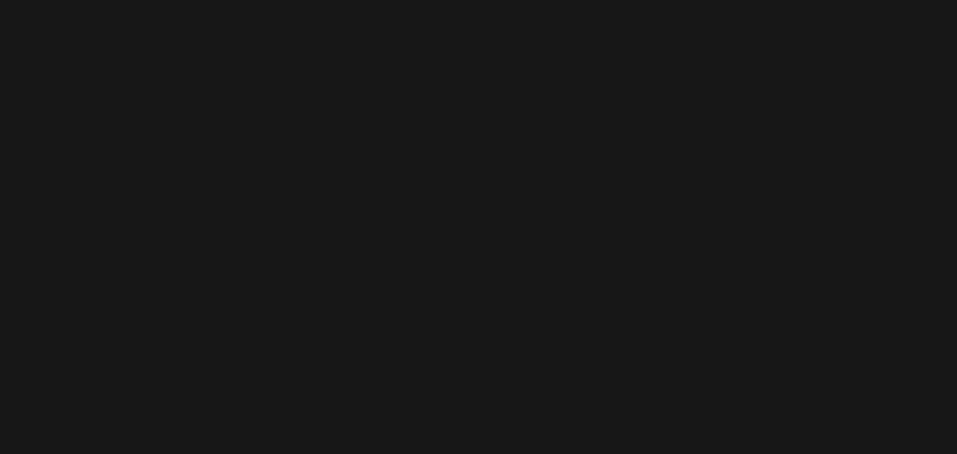
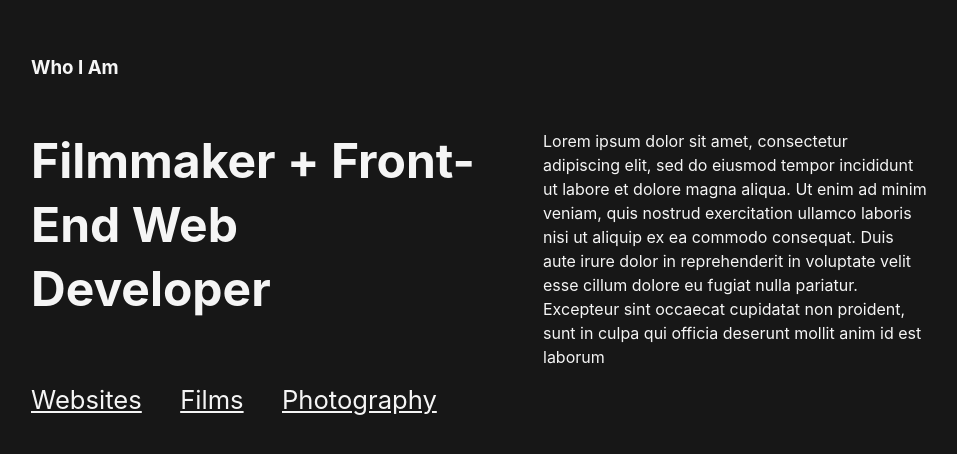
Before and after one commit to zdavidson/definition-portfolio, a React (Create React App) app: page / in a window 1280 px wide. Shown: the part 842-1296 px from the top of the page, without its empty margins (161-1118 px from the left). Built offline with nearby package versions, Linux system fonts and the light colour scheme.

Commit message:
second page

```diff
--- a/src/App.css
+++ b/src/App.css
@@ -1,6 +1,10 @@
 html {
   color: hsl(240, 0%, 96%);
   background-color: hsl(240, 0%, 9%);
+}
+
+a {
+  color: hsl(240, 0%, 96%);
 }
 
 h1 {
@@ -50,3 +54,39 @@
   width: 100%;
   height: 75vh;
 }
+
+/* SECOND PAGE STYLES */
+
+.who, .pageLinks {
+  padding: 0 15vw;
+}
+
+.bigTitle {
+  font-size: 3rem;
+  float: left;
+  width: 35vw;
+  vertical-align:text-top;
+  margin-top: 2rem;
+
+  line-height: 4rem;
+}
+
+.description {
+  float: right;
+  width: 30vw;
+  margin-top: 2rem;
+  line-height: 1.5rem;
+}
+
+.sectionLink {
+  float: left;
+  margin-right: 3vw;
+  font-size: 1.6rem;
+}
+
+
+.clearfix::after {
+  content: "";
+  clear: both;
+  display: table;
+}
--- a/src/App.js
+++ b/src/App.js
@@ -14,9 +14,19 @@
         </div>
       </div>
       <div class="secondPage">
-        <div class="who">
+        <div class="who clearfix">
+          <h3 class="smallTitle">Who I Am</h3>
+            <h4 class="bigTitle">Filmmaker + Front-End Web Developer</h4>
+              <p class="description">Lorem ipsum dolor sit amet, consectetur adipiscing elit, sed do eiusmod tempor incididunt ut labore et dolore magna aliqua. Ut enim ad minim veniam, quis nostrud exercitation ullamco laboris nisi ut aliquip ex ea commodo consequat. Duis aute irure dolor in reprehenderit in voluptate velit esse cillum dolore eu fugiat nulla pariatur. Excepteur sint occaecat cupidatat non proident, sunt in culpa qui officia deserunt mollit anim id est laborum</p>
+        </div>
+          <div class="pageLinks">
+              <a class="sectionLink" href="#">Websites</a>
+              <a class="sectionLink" href="#">Films</a>
+              <a class="sectionLink" href="#">Photography</a>
+          </div>
+      </div>
+      <div class="thirdPage">
 
-        </div>
       </div>
     </div>
   );
```
